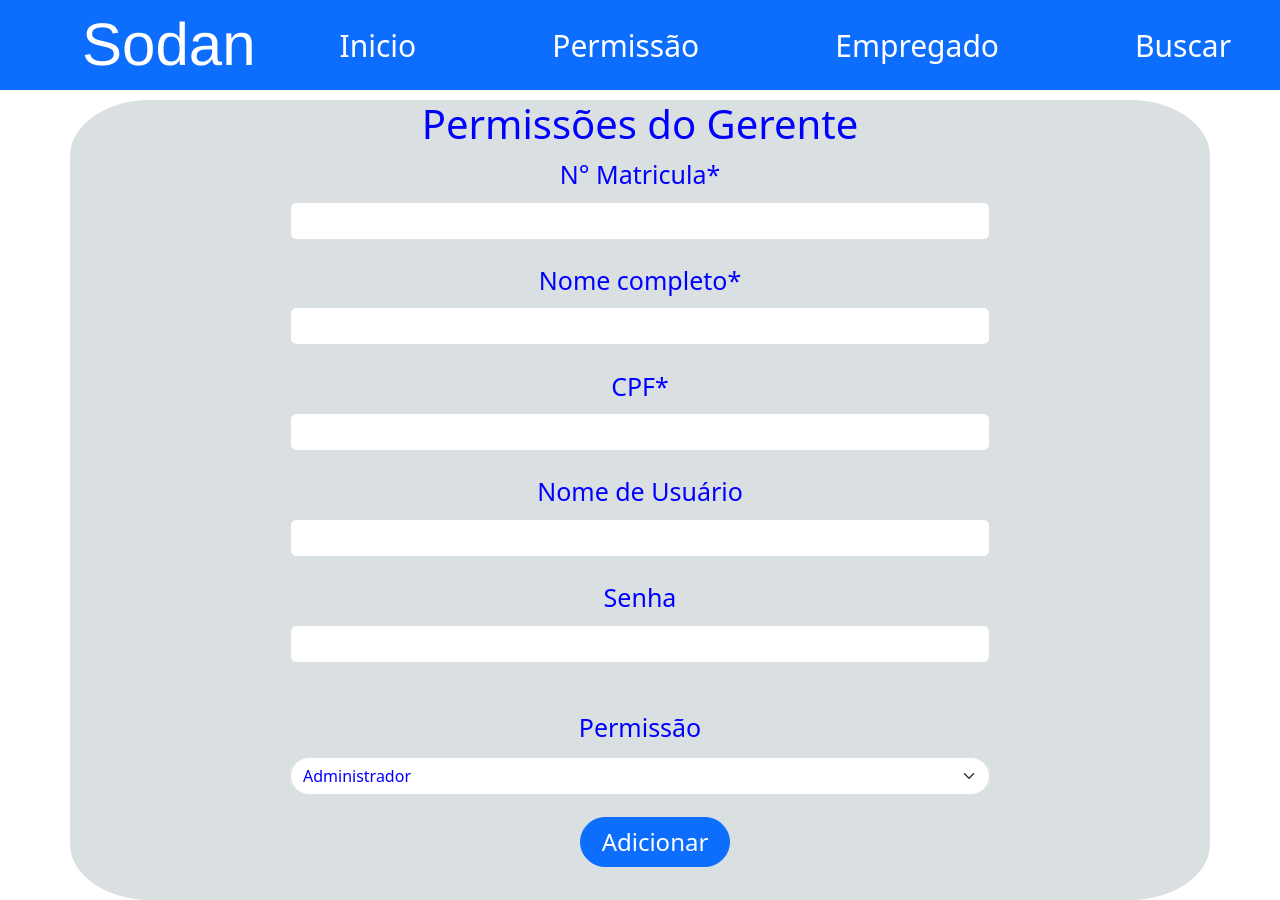
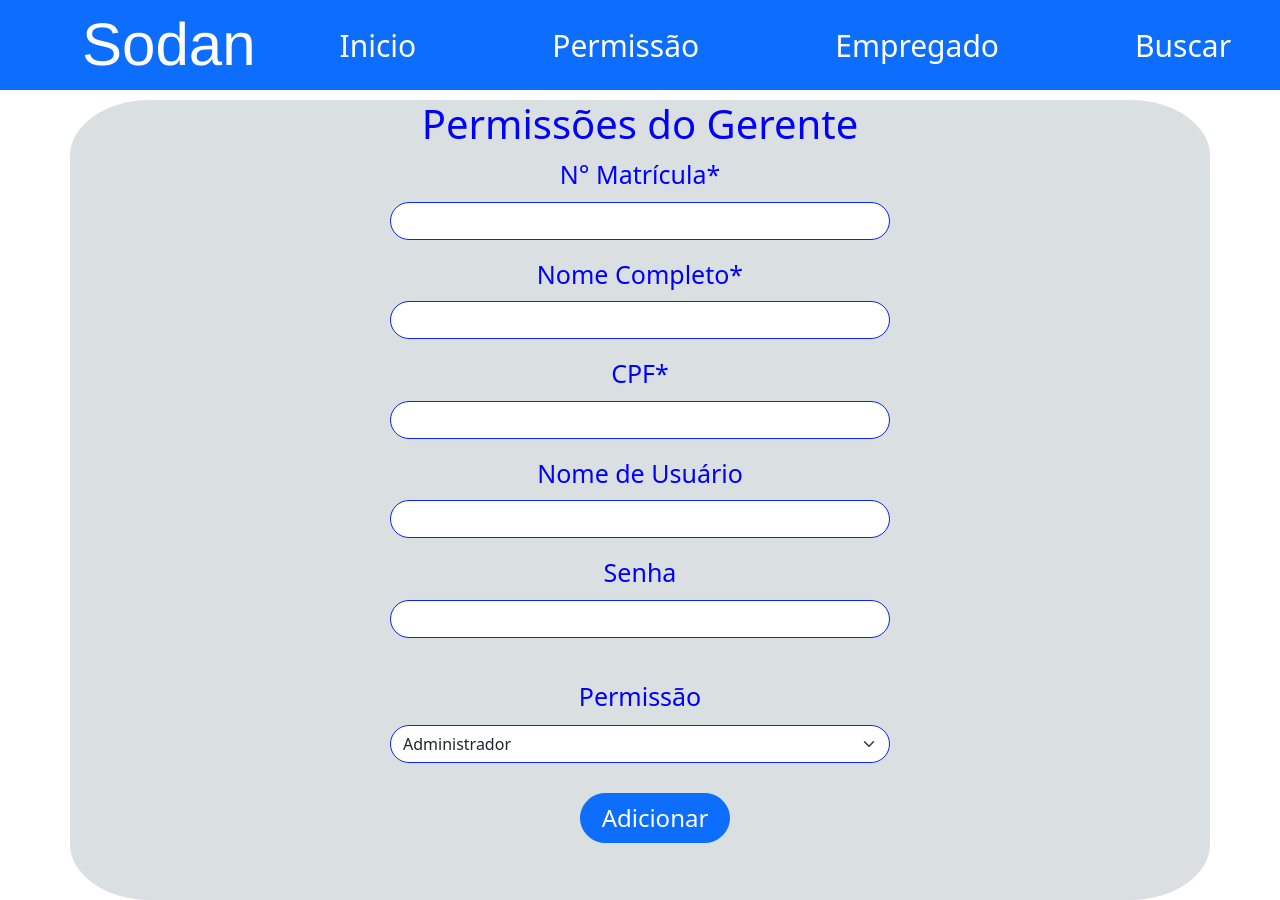
Before and after one commit to VictorioCN/Sodan, a React (Create React App) app: page /permissao in a window 1280 px wide. Built offline with nearby package versions, Linux system fonts and the light colour scheme.

Commit message:
Concertando a página permissão

```diff
--- a/src/pages/Permissao.jsx
+++ b/src/pages/Permissao.jsx
@@ -11,29 +11,29 @@ const Permissao = () => {
       <Container className={style.container}>
   <Form className={style.form}>
     <h1>Permissões do Gerente</h1>
-      <Form.Group className={style.input} controlId="formBasicID">
-        <Form.Label className={style.Label}>N° Matricula*</Form.Label>
-        <Form.Control type="text"/>
+    <Form.Group className="mb-3" controlId="formBasicMatricula">
+        <Form.Label className={style.label}>N° Matrícula*</Form.Label>
+        <Form.Control className={style.input} type="number"/>
       </Form.Group>
 
-      <Form.Group className={style.input} controlId="formBasicNome">
-        <Form.Label className={style.Label}>Nome completo*</Form.Label>
-        <Form.Control type="text"/>
+      <Form.Group className="mb-3" controlId="formBasicNome">
+        <Form.Label className={style.label}>Nome Completo*</Form.Label>
+        <Form.Control className={style.input} type="text"/>
       </Form.Group>
 
-      <Form.Group className={style.input} controlId="formBasicCPF">
-        <Form.Label className={style.Label}>CPF*</Form.Label>
-        <Form.Control type="text"/>
+      <Form.Group className="mb-3" controlId="formBasicCPF">
+        <Form.Label className={style.label}>CPF*</Form.Label>
+        <Form.Control className={style.input} type="text"/>
       </Form.Group>
 
-      <Form.Group className={style.input} controlId="formBasicUsuario">
-        <Form.Label className={style.Label}>Nome de Usuário</Form.Label>
-        <Form.Control type="text"/>
+      <Form.Group className="mb-3" controlId="formBasicNomeUsuario">
+        <Form.Label className={style.label}>Nome de Usuário</Form.Label>
+        <Form.Control className={style.input} type="text"/>
       </Form.Group>
 
-      <Form.Group className={style.input} controlId="formBasicSenha">
-        <Form.Label className={style.Label}>Senha</Form.Label>
-        <Form.Control type="password"/>
+      <Form.Group className="mb-3" controlId="formBasicSenha">
+        <Form.Label className={style.label}>Senha</Form.Label>
+        <Form.Control className={style.input} type="password"/>
       </Form.Group>
       <br />
       <label className={style.Label_permissao}>Permissão</label>
--- a/src/pages/Permissao.module.css
+++ b/src/pages/Permissao.module.css
@@ -20,15 +20,14 @@
 }
 
 .input{
-    color: blue;
-    width: 700px;
+    width: 500px;
+    border-color: rgb(13, 37, 246);
+    border-radius: 100px;
     margin-left: auto;
     margin-right: auto;
-    margin-bottom: 2%;
-    border-radius: 30px;
 }
 
-.Label{
+.label{
     color: blue;
     font: bold;
     font-size: 25px;
@@ -41,6 +40,7 @@
     margin-left: 30px;
     font-size: 24px;
     font: bold;
+    margin-top: 30px;
 }
 h1{
     color: blue;
```
